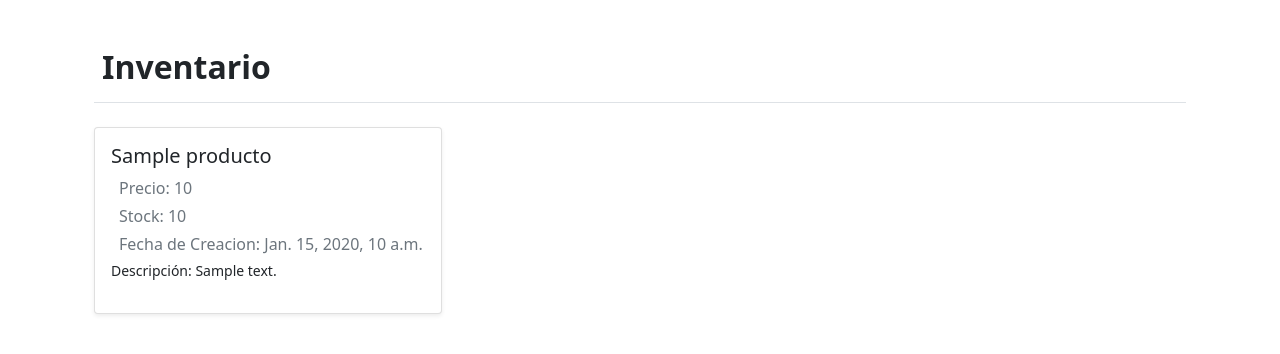
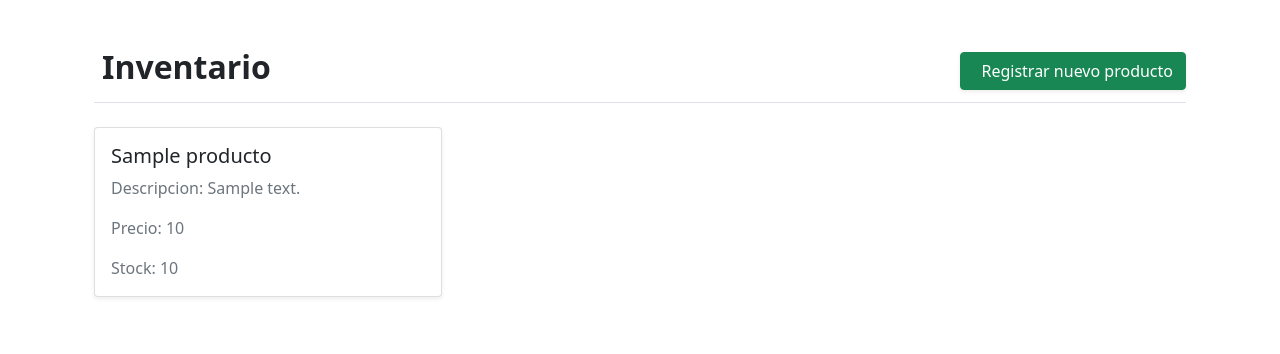
Before and after one commit to too0oori/M7_AE2_ABP-Ejercicio-individual_SofiaLagos, a Django app: template gestor_productos/gestor/templates/productos.html in a window 1280 px wide. Shown: the part 56-410 px from the top of the page. Run offline with Django 3.2, Linux system fonts and the light colour scheme; the template is opened without the code that fills it: most values are stand-ins (such as "Sample title", 1, 10 or a date in 2020).

Commit message:
se corrige urls.py

```diff
--- a/gestor_productos/gestor/templates/productos.html
+++ b/gestor_productos/gestor/templates/productos.html
@@ -5,69 +5,33 @@
 <div class="container my-5">
     <div class="d-flex justify-content-between align-items-center mb-4 border-bottom pb-2">
         <h2 class="fw-bold texto-muted">
-            <i class="<fa-solid fa-shelves me-2 text-muted"></i> Inventario
+            <i class="fa-solid fa-boxes-stacked me-2 text-muted"></i> Inventario
         </h2>
-        {% if perms.producto.add.producto %}
-        <a href="{% url '' %}" class="btn btn-success shadow-sm">
-            <i class="fas fa-plus me-2"></i> Registrar Nuevo Evento
+        <a href="#" class="btn btn-success shadow-sm">
+            <i class="fas fa-plus me-2"></i> Registrar nuevo producto
         </a>
-        {% endif %}
     </div>
 
-    {% if producto %}
+    {% if productos %}
         <div class="row">
             {% for producto in productos %}
             <div class="col-md-6 col-lg-4 mb-4">
                 <div class="card h-100 shadow-sm">
                     <div class="card-body d-flex flex-column">
                         <h5 class="card-title">{{ producto.nombre }}</h5>
-
-                        <div class="card-text text-muted mb-1">
-                            <i class="fas fa-tag me-2"></i>
-                            Precio: {{ producto.precio }}
-                        </div>
-
-                        <div class="card-text text-muted mb-1">
-                            <i class="fas fa-tag me-2"></i>
-                            Stock: {{ producto.stock }}
-                        </div>
-
-                        <div class="mb-3">
-                            <p class="card-text text-muted mb-1">
-                                <i class="far fa-calendar-alt me-2"></i>
-                                Fecha de Creacion: {{ producto.fecha }}
-                            </p>
-                            {% if producto.descripcion %}
-                            <p class="card-text small text-truncate" title="{{ producto.descripcion }}">
-                                Descripción: {{ producto.descripcion|default:"Sin descripción." }}
-                            </p>
-                            {% endif %}
-                        </div>
-                    </div>
-
-                        <div class="btn-group" role="group">
-                            {% if puede_editar %}
-                                <a href="{% url 'editar_evento' evento.pk %}" class="btn btn-primary btn-sm">
-                                    <i class="fas fa-edit"></i> Editar
-                                </a>
-                            {% endif %}
-
-                            {% if puede_eliminar %}
-                                <a href="{% url 'eliminar_evento' evento.pk %}" class="btn btn-danger btn-sm">
-                                    <i class="fas fa-trash"></i> Eliminar
-                                </a>
-                            {% endif %}
-                        </div>
+                        <p class="card-text text-muted">Descripcion: {{ producto.descripcion }}</p>
+                        <p class="card-text text-muted">Precio: {{ producto.precio }}</p>
+                        <p class="card-text text-muted">Stock: {{ producto.stock }}</p>
                     </div>
                 </div>
             </div>
             {% endfor %}
         </div>
     {% else %}
-        <div class="alert alert-info text-center shadow-sm" role="alert">
-            <h4 class="alert-heading"><i class="fas fa-info-circle"></i> ¡Aún no hay productos!</h4>
-            <p class="mb-0">No hay productos disponibles en el inventario.</p>
+        <div class="alert alert-info text-center shadow-sm">
+            <h4><i class="fas fa-info-circle"></i> ¡Aún no hay productos!</h4>
         </div>
     {% endif %}
 </div>
-{% endblock content %}
+
+{% endblock %}
```
Also changed, not shown: gestor_productos/gestor/urls.py (added, +12 -0 lines), gestor_productos/gestor_productos/urls.py (+2 -7 lines).
